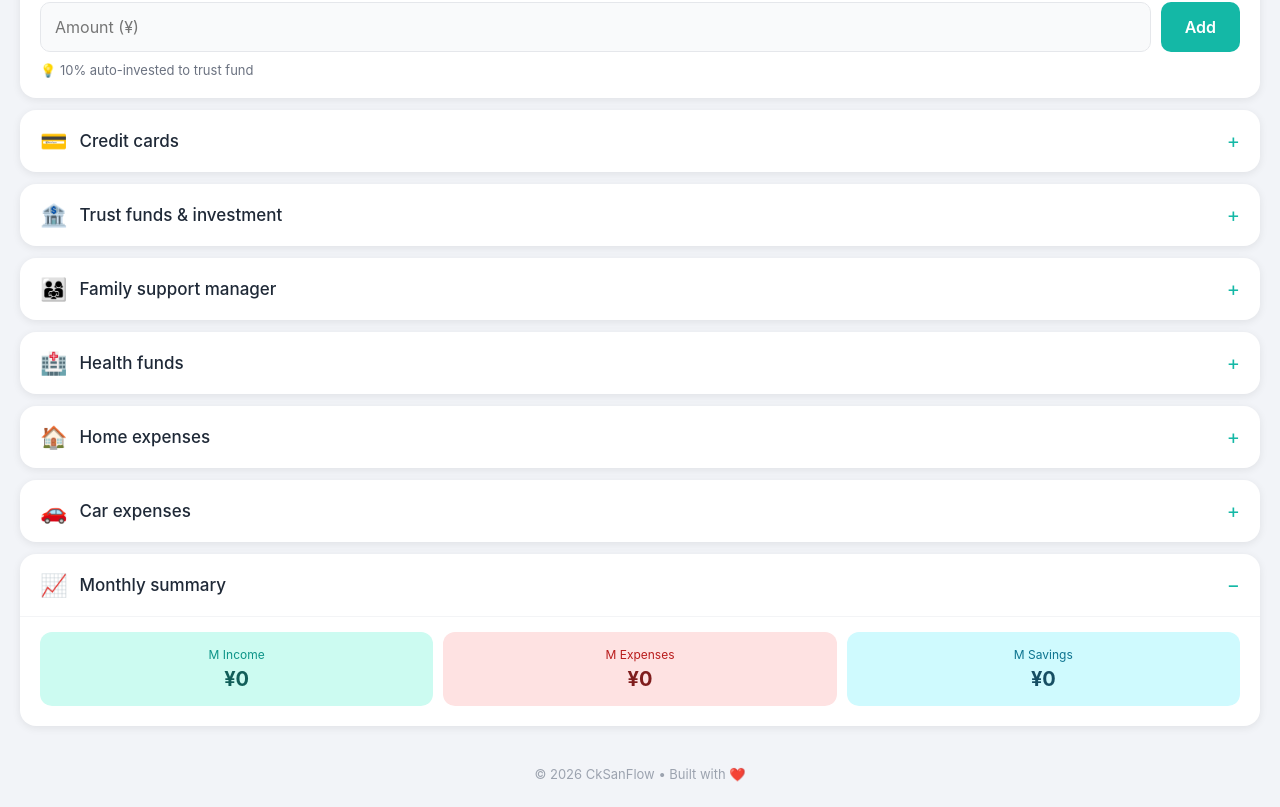
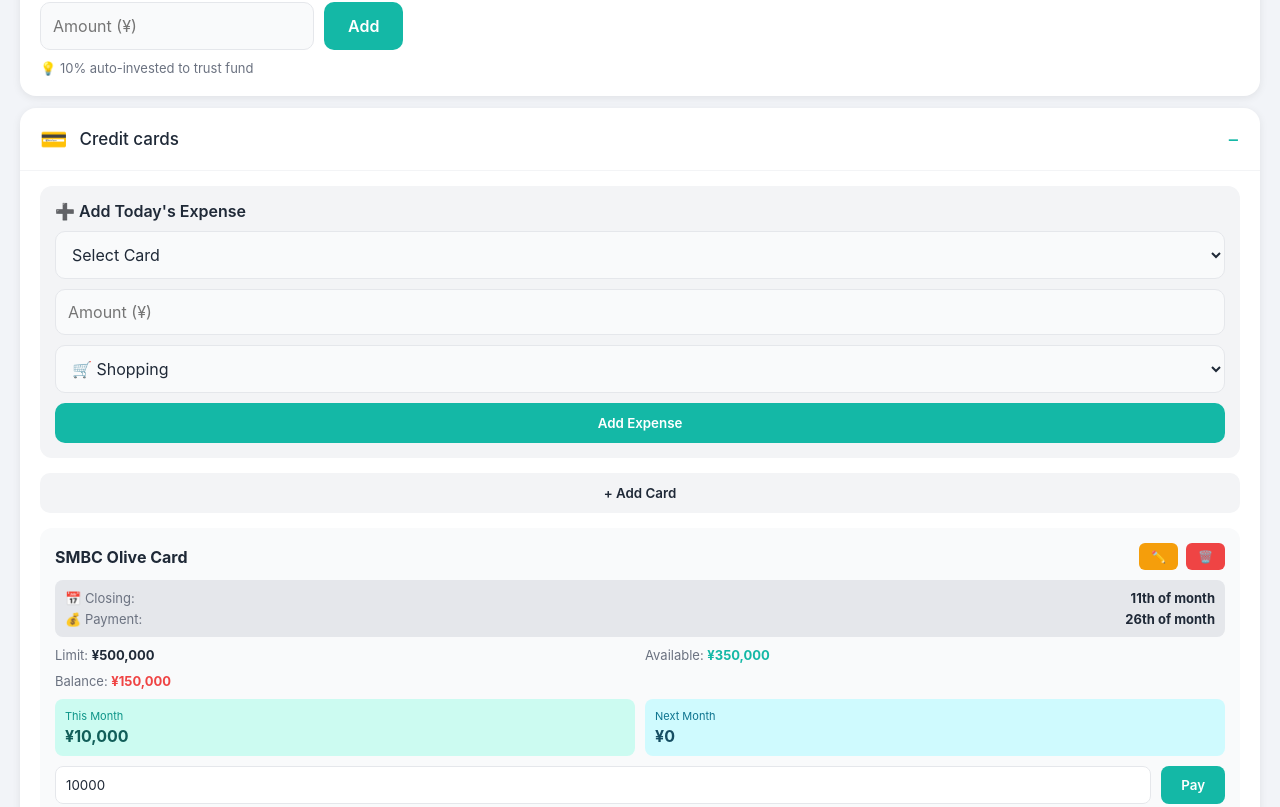
Before and after one commit to iamcksan-tech/cksanflow, a React (Vite) app: page / in a window 1280 px wide. Shown: the part 313-1120 px from the top of the page. Built offline with nearby package versions, Linux system fonts and the light colour scheme.

Commit message:
Add smart billing cycle - closing dates, expense tracking, family schedules

```diff
--- a/src/App.jsx
+++ b/src/App.jsx
@@ -63,13 +63,17 @@ function App() {
   const [dailyIncomes, setDailyIncomes] = useState(() => loadData('dailyIncomes', []));
   const [todayIncome, setTodayIncome] = useState('');
 
-  // Credit Cards
+  // Credit Cards with Smart Billing
   const [creditCards, setCreditCards] = useState(() => loadData('creditCards', [
-    { id: 1, name: 'SMBC Olive Card', limit: 500000, available: 350000, balance: 150000, dueDate: '26th', toPay: 10000 }
+    { id: 1, name: 'SMBC Olive Card', limit: 500000, available: 350000, balance: 150000, paymentDate: '26th', closingDate: '11th', thisCyclePayment: 10000, nextCyclePayment: 0 }
   ]));
-  const [newCard, setNewCard] = useState({ name: '', limit: '', available: '', balance: '', dueDate: '10th', toPay: '' });
+  const [newCard, setNewCard] = useState({ name: '', limit: '', available: '', balance: '', paymentDate: '26th', thisCyclePayment: '', nextCyclePayment: '' });
   const [showAddCard, setShowAddCard] = useState(false);
   const [editingCard, setEditingCard] = useState(null);
+
+  // Card Expenses
+  const [cardExpenses, setCardExpenses] = useState(() => loadData('cardExpenses', []));
+  const [newExpense, setNewExpense] = useState({ cardId: '', amount: '', category: 'Shopping' });
 
   // Trust Fund & Investment
   const [investmentPercent, setInvestmentPercent] = useState(() => loadData('investmentPercent', 10));
@@ -78,9 +82,9 @@ function App() {
 
   // Family Support
   const [familySupport, setFamilySupport] = useState(() => loadData('familySupport', {
-    parents: { amount: 75000, lastPaid: '' },
-    daughter: { amount: 25000, lastPaid: '' },
-    other: { amount: 0, lastPaid: '' }
+    parents: { amount: 75000, scheduledDate: '19th', lastPaid: '' },
+    daughter: { amount: 25000, scheduledDate: 'anytime', lastPaid: '' },
+    other: { amount: 0, scheduledDate: 'anytime', lastPaid: '' }
   }));
 
   // Health Funds
@@ -90,15 +94,12 @@ function App() {
 
   // Home Expenses
   const [homeExpenses, setHomeExpenses] = useState(() => loadData('homeExpenses', {
-    food: 0,
-    gas: 0,
-    electricity: 0
+    food: 0, gas: 0, electricity: 0
   }));
 
   // Car Expenses
   const [carExpenses, setCarExpenses] = useState(() => loadData('carExpenses', {
-    dailyOil: 2000,
-    totalThisMonth: 0
+    dailyOil: 2000, totalThisMonth: 0
   }));
 
   // Monthly Summary
@@ -110,6 +111,24 @@ function App() {
   const [showCustomize, setShowCustomize] = useState(false);
   const [appName, setAppName] = useState(() => loadData('appName', 'CkSanFlow'));
 
+  // Helper: Calculate closing date from payment date
+  const calculateClosingDate = (paymentDate) => {
+    const date = parseInt(paymentDate);
+    let closing = date - 15;
+    if (closing <= 0) closing += 30;
+    return closing.toString() + 'th';
+  };
+
+  // Helper: Check if expense is in current cycle or next cycle
+  const isInCurrentCycle = (expenseDate, closingDate) => {
+    const today = new Date();
+    const expenseDay = new Date(expenseDate).getDate();
+    const closingDay = parseInt(closingDate);
+
+    // If expense is after closing date, it's for next cycle
+    return expenseDay <= closingDay;
+  };
+
   // Save data
   useEffect(() => {
     saveData('cash', cashAvailable);
@@ -117,6 +136,7 @@ function App() {
     saveData('debts', totalDebts);
     saveData('dailyIncomes', dailyIncomes);
     saveData('creditCards', creditCards);
+    saveData('cardExpenses', cardExpenses);
     saveData('investmentPercent', investmentPercent);
     saveData('trustFund', trustFund);
     saveData('spusShares', spusShares);
@@ -127,7 +147,7 @@ function App() {
     saveData('monthlyIncome', monthlyIncome);
     saveData('monthlyExpenses', monthlyExpenses);
     saveData('appName', appName);
-  }, [cashAvailable, savings, totalDebts, dailyIncomes, creditCards, investmentPercent, trustFund, spusShares, familySupport, healthFunds, homeExpenses, carExpenses, monthlyIncome, monthlyExpenses, appName]);
+  }, [cashAvailable, savings, totalDebts, dailyIncomes, creditCards, cardExpenses, investmentPercent, trustFund, spusShares, familySupport, healthFunds, homeExpenses, carExpenses, monthlyIncome, monthlyExpenses, appName]);
 
   // Dark mode
   useEffect(() => {
@@ -172,6 +192,8 @@ function App() {
       return;
     }
 
+    const closingDate = calculateClosingDate(newCard.paymentDate);
+
     if (editingCard) {
       setCreditCards(creditCards.map(card =>
         card.id === editingCard.id ? {
@@ -180,8 +202,10 @@ function App() {
           limit: parseFloat(newCard.limit) || card.limit,
           available: parseFloat(newCard.available) || card.available,
           balance: parseFloat(newCard.balance) || card.balance,
-          dueDate: newCard.dueDate,
-          toPay: parseFloat(newCard.toPay) || card.toPay
+          paymentDate: newCard.paymentDate,
+          closingDate: closingDate,
+          thisCyclePayment: parseFloat(newCard.thisCyclePayment) || card.thisCyclePayment,
+          nextCyclePayment: parseFloat(newCard.nextCyclePayment) || card.nextCyclePayment
         } : card
       ));
       setEditingCard(null);
@@ -193,13 +217,15 @@ function App() {
         limit: parseFloat(newCard.limit),
         available: parseFloat(newCard.available) || 0,
         balance: parseFloat(newCard.balance) || 0,
-        dueDate: newCard.dueDate,
-        toPay: parseFloat(newCard.toPay) || 0
+        paymentDate: newCard.paymentDate,
+        closingDate: closingDate,
+        thisCyclePayment: parseFloat(newCard.thisCyclePayment) || 0,
+        nextCyclePayment: parseFloat(newCard.nextCyclePayment) || 0
       }]);
       alert('✅ Card added!');
     }
 
-    setNewCard({ name: '', limit: '', available: '', balance: '', dueDate: '10th', toPay: '' });
+    setNewCard({ name: '', limit: '', available: '', balance: '', paymentDate: '26th', thisCyclePayment: '', nextCyclePayment: '' });
     setShowAddCard(false);
   };
 
@@ -210,8 +236,9 @@ function App() {
       limit: card.limit.toString(),
       available: card.available.toString(),
       balance: card.balance.toString(),
-      dueDate: card.dueDate,
-      toPay: card.toPay.toString()
+      paymentDate: card.paymentDate,
+      thisCyclePayment: card.thisCyclePayment.toString(),
+      nextCyclePayment: card.nextCyclePayment.toString()
     });
     setShowAddCard(true);
   };
@@ -223,6 +250,67 @@ function App() {
     }
   };
 
+  const handleAddCardExpense = () => {
+    const { cardId, amount, category } = newExpense;
+    const expenseAmount = parseFloat(amount);
+
+    if (!cardId || !expenseAmount || expenseAmount <= 0) {
+      alert('Please select card and enter amount');
+      return;
+    }
+
+    const card = creditCards.find(c => c.id === parseInt(cardId));
+    if (!card) return;
+
+    if (expenseAmount > card.available) {
+      alert('❌ Expense exceeds available credit!');
+      return;
+    }
+
+    const today = new Date().toISOString().split('T')[0];
+    const expenseDay = new Date().getDate();
+    const closingDay = parseInt(card.closingDate);
+
+    // Determine if this expense is for current cycle or next cycle
+    const isCurrentCycle = expenseDay <= closingDay;
+
+    // Update card balance and available
+    setCreditCards(creditCards.map(c => {
+      if (c.id === parseInt(cardId)) {
+        const newBalance = c.balance + expenseAmount;
+        const newAvailable = c.limit - newBalance;
+
+        // Add to appropriate cycle payment
+        const newThisCycle = isCurrentCycle ? c.thisCyclePayment + expenseAmount : c.thisCyclePayment;
+        const newNextCycle = isCurrentCycle ? c.nextCyclePayment : c.nextCyclePayment + expenseAmount;
+
+        return {
+          ...c,
+          balance: newBalance,
+          available: newAvailable,
+          thisCyclePayment: newThisCycle,
+          nextCyclePayment: newNextCycle
+        };
+      }
+      return c;
+    }));
+
+    // Add expense to history
+    setCardExpenses([{
+      id: Date.now(),
+      cardId: parseInt(cardId),
+      cardName: card.name,
+      amount: expenseAmount,
+      category,
+      date: today,
+      cycle: isCurrentCycle ? 'This Month' : 'Next Month'
+    }, ...cardExpenses]);
+
+    setMonthlyExpenses(monthlyExpenses + expenseAmount);
+    setNewExpense({ cardId: '', amount: '', category: 'Shopping' });
+    alert(`✅ ¥${expenseAmount.toLocaleString()} added to ${card.name} (${isCurrentCycle ? 'This' : 'Next'} month's payment)`);
+  };
+
   const handlePayCard = (cardId, amount) => {
     if (amount > cashAvailable) {
       alert('❌ Insufficient cash!');
@@ -232,11 +320,12 @@ function App() {
     setCreditCards(creditCards.map(card => {
       if (card.id === cardId) {
         const newBalance = card.balance - amount;
+        const newAvailable = card.limit - Math.max(0, newBalance);
         return {
           ...card,
           balance: Math.max(0, newBalance),
-          available: card.limit - Math.max(0, newBalance),
-          toPay: Math.max(0, card.toPay - amount)
+          available: newAvailable,
+          thisCyclePayment: Math.max(0, card.thisCyclePayment - amount)
         };
       }
       return card;
@@ -244,7 +333,6 @@ function App() {
 
     setCashAvailable(cashAvailable - amount);
     setTotalDebts(totalDebts - amount);
-    setMonthlyExpenses(monthlyExpenses + amount);
     alert(`✅ ¥${amount.toLocaleString()} paid!`);
   };
 
@@ -343,6 +431,19 @@ function App() {
     setDarkMode(newMode);
     document.documentElement.setAttribute('data-theme', newMode ? 'dark' : 'light');
     localStorage.setItem('ckSanFlow_darkMode', newMode);
+  };
+
+  const getCategoryIcon = (category) => {
+    const icons = {
+      'Shopping': '🛒',
+      'Food': '🍽️',
+      'Gas': '⛽',
+      'Transport': '🚗',
+      'Entertainment': '🎬',
+      'Health': '💊',
+      'Other': '📦'
+    };
+    return icons[category] || '📦';
   };
 
   return (
@@ -564,15 +665,7 @@ function App() {
             value={todayIncome}
             onChange={(e) => setTodayIncome(e.target.value)}
             placeholder="Amount (¥)"
-            style={{
-              flex: 1,
-              padding: '14px',
-              borderRadius: '10px',
-              border: `1px solid ${darkMode ? '#374151' : '#e5e7eb'}`,
-              background: darkMode ? '#374151' : '#f9fafb',
-              color: darkMode ? '#f3f4f6' : '#1f2937',
-              fontSize: '16px'
-            }}
+            style={inputStyle(darkMode)}
           />
           <button
             onClick={handleAddIncome}
@@ -614,9 +707,66 @@ function App() {
       </CollapsibleSection>
 
       {/* Credit Cards */}
-      <CollapsibleSection title="Credit cards" icon="💳" darkMode={darkMode}>
+      <CollapsibleSection title="Credit cards" icon="💳" darkMode={darkMode} defaultOpen={true}>
+        {/* Add Expense Section */}
+        <div style={{
+          marginTop: '15px',
+          padding: '15px',
+          background: darkMode ? '#374151' : '#f3f4f6',
+          borderRadius: '12px'
+        }}>
+          <p style={{ margin: '0 0 10px 0', fontWeight: '600', color: darkMode ? '#f3f4f6' : '#1f2937' }}>➕ Add Today's Expense</p>
+          <div style={{ display: 'grid', gap: '10px' }}>
+            <select
+              value={newExpense.cardId}
+              onChange={(e) => setNewExpense({...newExpense, cardId: e.target.value})}
+              style={inputStyle(darkMode)}
+            >
+              <option value="">Select Card</option>
+              {creditCards.map(card => (
+                <option key={card.id} value={card.id}>{card.name}</option>
+              ))}
+            </select>
+            <input
+              type="number"
+              placeholder="Amount (¥)"
+              value={newExpense.amount}
+              onChange={(e) => setNewExpense({...newExpense, amount: e.target.value})}
+              style={inputStyle(darkMode)}
+            />
+            <select
+              value={newExpense.category}
+              onChange={(e) => setNewExpense({...newExpense, category: e.target.value})}
+              style={inputStyle(darkMode)}
+            >
+              <option value="Shopping">🛒 Shopping</option>
+              <option value="Food">🍽️ Food</option>
+              <option value="Gas">⛽ Gas</option>
+              <option value="Transport">🚗 Transport</option>
+              <option value="Entertainment">🎬 Entertainment</option>
+              <option value="Health">💊 Health</option>
+              <option value="Other">📦 Other</option>
+            </select>
+            <button
+              onClick={handleAddCardExpense}
+              style={{
+                padding: '12px',
+                background: '#14b8a6',
+                color: 'white',
+                border: 'none',
+                borderRadius: '10px',
+                cursor: 'pointer',
+                fontWeight: '600'
+              }}
+            >
+              Add Expense
+            </button>
+          </div>
+        </div>
+
+        {/* Add Card Button */}
         <button
-          onClick={() => { setShowAddCard(!showAddCard); setEditingCard(null); setNewCard({ name: '', limit: '', available: '', balance: '', dueDate: '10th', toPay: '' }); }}
+          onClick={() => { setShowAddCard(!showAddCard); setEditingCard(null); setNewCard({ name: '', limit: '', available: '', balance: '', paymentDate: '26th', thisCyclePayment: '', nextCyclePayment: '' }); }}
           style={{
             width: '100%',
             padding: '12px',
@@ -632,24 +782,27 @@ function App() {
           {showAddCard ? '✕ Cancel' : '+ Add Card'}
         </button>
 
+        {/* Add/Edit Card Form */}
         {showAddCard && (
           <div style={{ marginTop: '15px', display: 'grid', gap: '10px' }}>
             <input type="text" placeholder="Card Name" value={newCard.name} onChange={(e) => setNewCard({...newCard, name: e.target.value})} style={inputStyle(darkMode)} />
             <input type="number" placeholder="Credit Limit (¥)" value={newCard.limit} onChange={(e) => setNewCard({...newCard, limit: e.target.value})} style={inputStyle(darkMode)} />
             <input type="number" placeholder="Available Amount (¥)" value={newCard.available} onChange={(e) => setNewCard({...newCard, available: e.target.value})} style={inputStyle(darkMode)} />
             <input type="number" placeholder="Current Balance (¥)" value={newCard.balance} onChange={(e) => setNewCard({...newCard, balance: e.target.value})} style={inputStyle(darkMode)} />
-            <input type="number" placeholder="Amount to Pay Next (¥)" value={newCard.toPay} onChange={(e) => setNewCard({...newCard, toPay: e.target.value})} style={inputStyle(darkMode)} />
-            <select value={newCard.dueDate} onChange={(e) => setNewCard({...newCard, dueDate: e.target.value})} style={inputStyle(darkMode)}>
-              <option value="10th">10th of month</option>
-              <option value="26th">26th of month</option>
-              <option value="27th">27th of month</option>
+            <select value={newCard.paymentDate} onChange={(e) => setNewCard({...newCard, paymentDate: e.target.value})} style={inputStyle(darkMode)}>
+              <option value="10th">10th (Close: 25th)</option>
+              <option value="26th">26th (Close: 11th)</option>
+              <option value="27th">27th (Close: 12th)</option>
             </select>
+            <input type="number" placeholder="This Month Payment (¥)" value={newCard.thisCyclePayment} onChange={(e) => setNewCard({...newCard, thisCyclePayment: e.target.value})} style={inputStyle(darkMode)} />
+            <input type="number" placeholder="Next Month Payment (¥)" value={newCard.nextCyclePayment} onChange={(e) => setNewCard({...newCard, nextCyclePayment: e.target.value})} style={inputStyle(darkMode)} />
             <button onClick={handleAddCard} style={{ padding: '14px', background: editingCard ? '#f59e0b' : '#14b8a6', color: 'white', border: 'none', borderRadius: '10px', cursor: 'pointer', fontWeight: '600' }}>
               {editingCard ? '💾 Update' : '➕ Add Card'}
             </button>
           </div>
         )}
 
+        {/* Card List */}
         {creditCards.map((card) => (
           <div key={card.id} style={{
             background: darkMode ? '#374151' : '#f9fafb',
@@ -664,18 +817,78 @@ function App() {
                 <button onClick={() => handleDeleteCard(card.id)} style={{ padding: '6px 12px', background: '#ef4444', color: 'white', border: 'none', borderRadius: '6px', cursor: 'pointer', fontSize: '12px' }}>🗑️</button>
               </div>
             </div>
+
+            {/* Billing Info */}
+            <div style={{ padding: '10px', background: darkMode ? '#1f2937' : '#e5e7eb', borderRadius: '8px', marginBottom: '10px', fontSize: '13px' }}>
+              <div style={{ display: 'flex', justifyContent: 'space-between' }}>
+                <span style={{ color: darkMode ? '#9ca3af' : '#6b7280' }}>📅 Closing:</span>
+                <strong style={{ color: darkMode ? '#f3f4f6' : '#1f2937' }}>{card.closingDate} of month</strong>
+              </div>
+              <div style={{ display: 'flex', justifyContent: 'space-between', marginTop: '5px' }}>
+                <span style={{ color: darkMode ? '#9ca3af' : '#6b7280' }}>💰 Payment:</span>
+                <strong style={{ color: darkMode ? '#f3f4f6' : '#1f2937' }}>{card.paymentDate} of month</strong>
+              </div>
+            </div>
+
+            {/* Card Details */}
             <div style={{ display: 'grid', gridTemplateColumns: '1fr 1fr', gap: '10px', fontSize: '13px', marginBottom: '10px' }}>
               <div><span style={{ color: darkMode ? '#9ca3af' : '#6b7280' }}>Limit:</span> <strong style={{ color: darkMode ? '#f3f4f6' : '#1f2937' }}>¥{card.limit.toLocaleString()}</strong></div>
               <div><span style={{ color: darkMode ? '#9ca3af' : '#6b7280' }}>Available:</span> <strong style={{ color: '#14b8a6' }}>¥{card.available.toLocaleString()}</strong></div>
               <div><span style={{ color: darkMode ? '#9ca3af' : '#6b7280' }}>Balance:</span> <strong style={{ color: '#ef4444' }}>¥{card.balance.toLocaleString()}</strong></div>
-              <div><span style={{ color: darkMode ? '#9ca3af' : '#6b7280' }}>Due:</span> <strong style={{ color: darkMode ? '#f3f4f6' : '#1f2937' }}>{card.dueDate}</strong></div>
             </div>
+
+            {/* Payment Cycles */}
+            <div style={{ display: 'grid', gridTemplateColumns: '1fr 1fr', gap: '10px', marginBottom: '10px' }}>
+              <div style={{ padding: '10px', background: darkMode ? '#059669' : '#ccfbf1', borderRadius: '8px' }}>
+                <p style={{ margin: 0, fontSize: '11px', color: darkMode ? '#fff' : '#0d9488' }}>This Month</p>
+                <p style={{ margin: '3px 0 0 0', fontSize: '16px', fontWeight: '700', color: darkMode ? '#fff' : '#115e59' }}>¥{card.thisCyclePayment.toLocaleString()}</p>
+              </div>
+              <div style={{ padding: '10px', background: darkMode ? '#0891b2' : '#cffafe', borderRadius: '8px' }}>
+                <p style={{ margin: 0, fontSize: '11px', color: darkMode ? '#fff' : '#0e7490' }}>Next Month</p>
+                <p style={{ margin: '3px 0 0 0', fontSize: '16px', fontWeight: '700', color: darkMode ? '#fff' : '#164e63' }}>¥{card.nextCyclePayment.toLocaleString()}</p>
+              </div>
+            </div>
+
+            {/* Pay Button */}
             <div style={{ display: 'flex', gap: '10px' }}>
-              <input type="number" placeholder="Amount" id={`pay-${card.id}`} defaultValue={card.toPay} style={{ flex: 1, padding: '10px', borderRadius: '8px', border: `1px solid ${darkMode ? '#4b5563' : '#e5e7eb'}`, background: darkMode ? '#1f2937' : 'white', color: darkMode ? '#f3f4f6' : '#1f2937' }} />
-              <button onClick={() => handlePayCard(card.id, parseFloat(document.getElementById(`pay-${card.id}`).value) || card.toPay)} style={{ padding: '10px 20px', background: '#14b8a6', color: 'white', border: 'none', borderRadius: '8px', cursor: 'pointer', fontWeight: '600' }}>Pay</button>
+              <input type="number" placeholder="Amount" id={`pay-${card.id}`} defaultValue={card.thisCyclePayment} style={{ flex: 1, padding: '10px', borderRadius: '8px', border: `1px solid ${darkMode ? '#4b5563' : '#e5e7eb'}`, background: darkMode ? '#1f2937' : 'white', color: darkMode ? '#f3f4f6' : '#1f2937' }} />
+              <button onClick={() => handlePayCard(card.id, parseFloat(document.getElementById(`pay-${card.id}`).value) || card.thisCyclePayment)} style={{ padding: '10px 20px', background: '#14b8a6', color: 'white', border: 'none', borderRadius: '8px', cursor: 'pointer', fontWeight: '600' }}>Pay</button>
             </div>
           </div>
         ))}
+
+        {/* Recent Expenses */}
+        {cardExpenses.length > 0 && (
+          <div style={{ marginTop: '20px' }}>
+            <p style={{ fontSize: '14px', fontWeight: '600', marginBottom: '10px', color: darkMode ? '#f3f4f6' : '#1f2937' }}>📜 Recent Expenses:</p>
+            {cardExpenses.slice(0, 10).map((expense) => (
+              <div key={expense.id} style={{
+                padding: '12px',
+                background: darkMode ? '#374151' : '#f9fafb',
+                borderRadius: '8px',
+                marginBottom: '8px',
+                display: 'flex',
+                justifyContent: 'space-between',
+                alignItems: 'center'
+              }}>
+                <div>
+                  <p style={{ margin: 0, fontSize: '14px', fontWeight: '500', color: darkMode ? '#f3f4f6' : '#1f2937' }}>
+                    {getCategoryIcon(expense.category)} {expense.category}
+                  </p>
+                  <p style={{ margin: '3px 0 0 0', fontSize: '12px', color: darkMode ? '#9ca3af' : '#6b7280' }}>
+                    {expense.cardName} • {expense.date}
+                  </p>
+                </div>
+                <div style={{ textAlign: 'right' }}>
+                  <p style={{ margin: 0, fontWeight: '600', color: '#ef4444' }}>¥{expense.amount.toLocaleString()}</p>
+                  <p style={{ margin: '3px 0 0 0', fontSize: '11px', color: expense.cycle === 'This Month' ? '#14b8a6' : '#f59e0b' }}>
+                    {expense.cycle}
+                  </p>
+                </div>
+              </div>
+            ))}
+          </div>
+        )}
       </CollapsibleSection>
 
       {/* Trust Funds & Investment */}
@@ -708,28 +921,33 @@ function App() {
       {/* Family Support Manager */}
       <CollapsibleSection title="Family support manager" icon="👨‍👩‍👧" darkMode={darkMode}>
         <div style={{ marginTop: '15px' }}>
+          {/* Parents */}
           <div style={{ padding: '15px', background: darkMode ? '#374151' : '#f9fafb', borderRadius: '12px', marginBottom: '10px' }}>
             <div style={{ display: 'flex', justifyContent: 'space-between', alignItems: 'center' }}>
               <div>
                 <p style={{ margin: 0, fontWeight: '600', color: darkMode ? '#f3f4f6' : '#1f2937' }}>🇯🇵 Parents (Japan)</p>
                 <p style={{ margin: '5px 0 0 0', fontSize: '13px', color: darkMode ? '#9ca3af' : '#6b7280' }}>Monthly: ¥{familySupport.parents.amount.toLocaleString()}</p>
-                {familySupport.parents.lastPaid && <p style={{ margin: '5px 0 0 0', fontSize: '12px', color: '#14b8a6' }}>✓ Last: {familySupport.parents.lastPaid}</p>}
+                <p style={{ margin: '3px 0 0 0', fontSize: '12px', color: '#f59e0b' }}>📅 Scheduled: {familySupport.parents.scheduledDate}</p>
+                {familySupport.parents.lastPaid && <p style={{ margin: '3px 0 0 0', fontSize: '12px', color: '#14b8a6' }}>✓ Last: {familySupport.parents.lastPaid}</p>}
               </div>
               <button onClick={() => handleSendFamilySupport('parents', familySupport.parents.amount)} style={{ padding: '10px 20px', background: '#14b8a6', color: 'white', border: 'none', borderRadius: '8px', cursor: 'pointer', fontWeight: '600' }}>Send</button>
             </div>
           </div>
 
+          {/* Daughter */}
           <div style={{ padding: '15px', background: darkMode ? '#374151' : '#f9fafb', borderRadius: '12px', marginBottom: '10px' }}>
             <div style={{ display: 'flex', justifyContent: 'space-between', alignItems: 'center' }}>
               <div>
                 <p style={{ margin: 0, fontWeight: '600', color: darkMode ? '#f3f4f6' : '#1f2937' }}>🇮🇹 Daughter (Italy)</p>
                 <p style={{ margin: '5px 0 0 0', fontSize: '13px', color: darkMode ? '#9ca3af' : '#6b7280' }}>Monthly: ¥{familySupport.daughter.amount.toLocaleString()}</p>
-                {familySupport.daughter.lastPaid && <p style={{ margin: '5px 0 0 0', fontSize: '12px', color: '#14b8a6' }}>✓ Last: {familySupport.daughter.lastPaid}</p>}
+                <p style={{ margin: '3px 0 0 0', fontSize: '12px', color: '#f59e0b' }}>📅 Scheduled: {familySupport.daughter.scheduledDate}</p>
+                {familySupport.daughter.lastPaid && <p style={{ margin: '3px 0 0 0', fontSize: '12px', color: '#14b8a6' }}>✓ Last: {familySupport.daughter.lastPaid}</p>}
               </div>
               <button onClick={() => handleSendFamilySupport('daughter', familySupport.daughter.amount)} style={{ padding: '10px 20px', background: '#14b8a6', color: 'white', border: 'none', borderRadius: '8px', cursor: 'pointer', fontWeight: '600' }}>Send</button>
             </div>
           </div>
 
+          {/* Other */}
           <div style={{ padding: '15px', background: darkMode ? '#374151' : '#f9fafb', borderRadius: '12px' }}>
             <div style={{ display: 'flex', justifyContent: 'space-between', alignItems: 'center' }}>
               <div>
```
